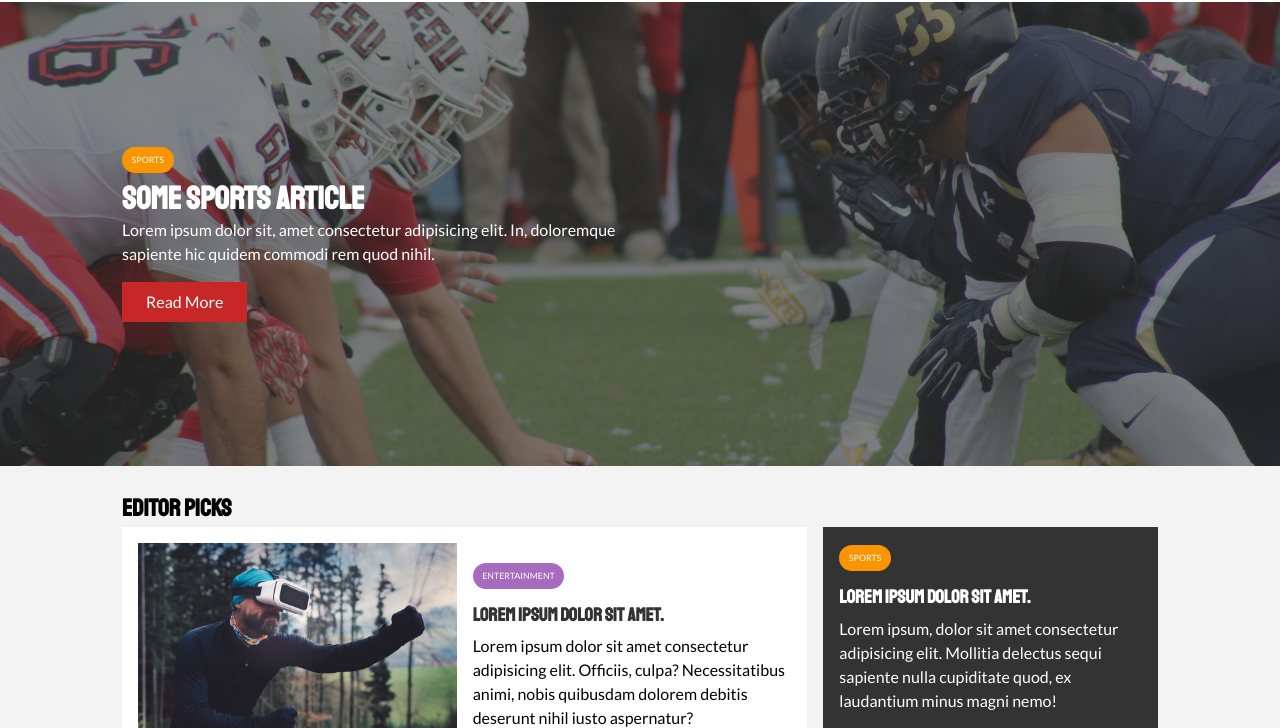
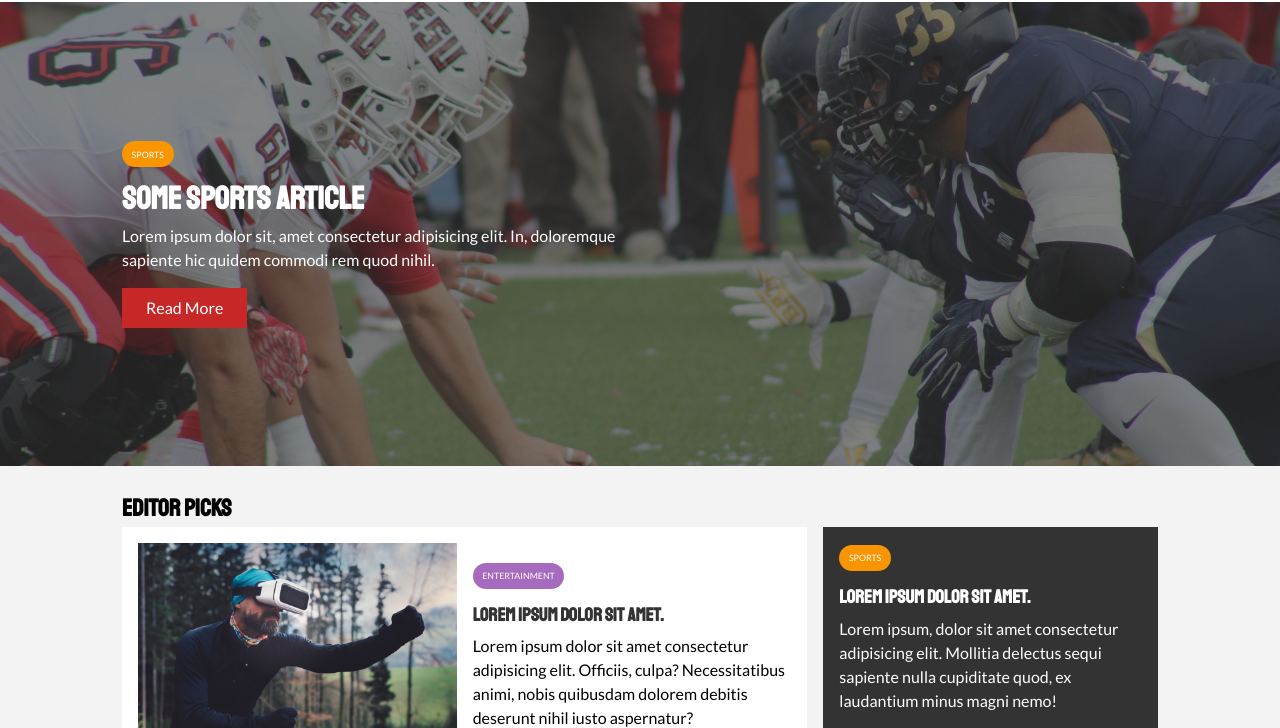
Before and after one commit to ganeshhindinamani/newsgrid, a plain HTML site: page index.html in a window 1280 px wide. Shown: the part 72-800 px from the top of the page. Drawn offline with Linux system fonts and the light colour scheme.

Commit message:
secon commit

```diff
--- a/css/style.css
+++ b/css/style.css
@@ -341,3 +341,9 @@ h6 {
 #main-footer .footer-container input[type="submit"] {
   width: 90%;
 }
+
+/* Mine */
+
+#showcase h1 {
+  line-height: 1;
+}
```
Also changed, not shown: 1 other file.
